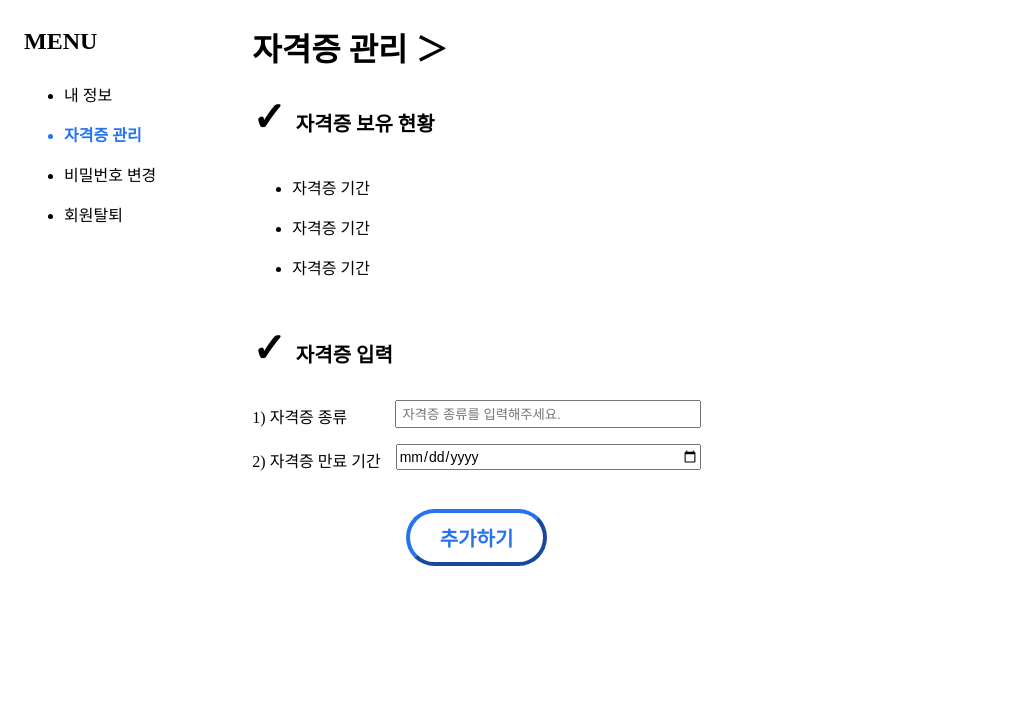
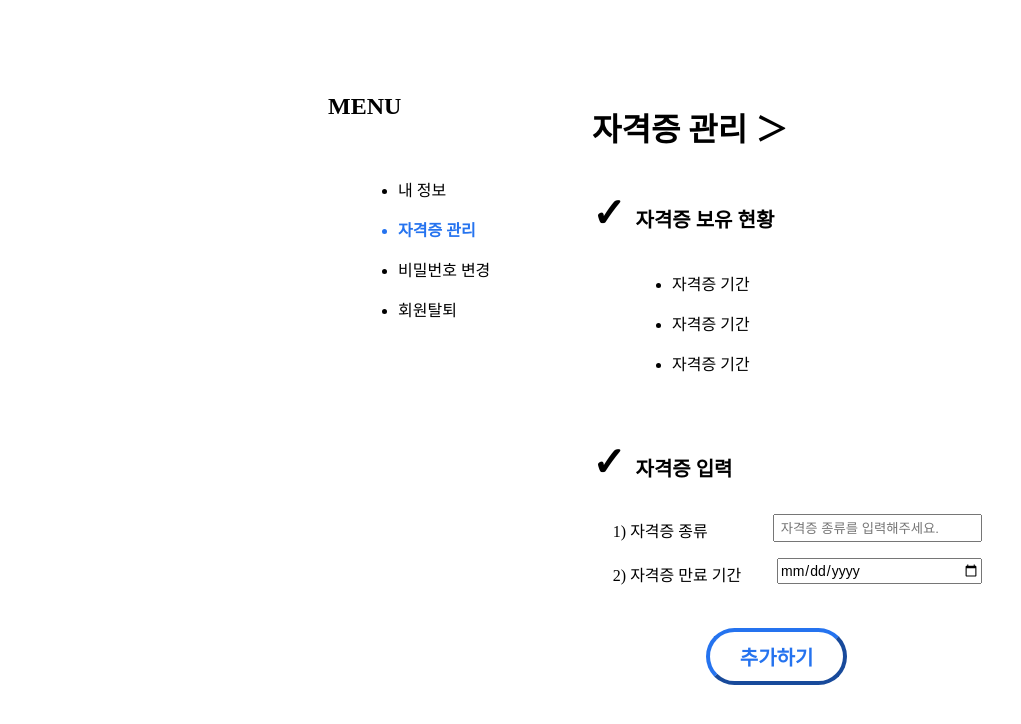
Before and after one commit to tmdqls2257/GAJA, a React (Create React App) app in the folder client/: page /mypage in a window 1280 px wide. Both pictures are taken after a click on the item "자격증 관리". Shown: the top 724 px of the page, without its empty margins (0-1021 px from the left). Built offline with nearby package versions, Linux system fonts and the light colour scheme.

Commit message:
Done: Main에 Mypage 구현 완료

```diff
--- a/client/src/App.js
+++ b/client/src/App.js
@@ -11,7 +11,7 @@ function App() {
       <Routes>
         <Route path="/" element={<Begin />} />
         <Route path="main/" element={<Main />} />
-        <Route path="login/" element={<LoginSignup />} />
+        <Route path="/login/" element={<LoginSignup />} />
         <Route path="mypage/" element={<Mypage />} />
       </Routes>
     </BrowserRouter>
--- a/client/src/components/InternshipScholarship.js
+++ b/client/src/components/Internship.js
@@ -4,7 +4,7 @@ import styled from 'styled-components'
 function InternshipScholarship() {
   return (
     <>
-      <h1>Internship & Scholarship</h1>
+      <h1>Internship</h1>
     </>
   )
 }
--- a/client/src/components/License.js
+++ b/client/src/components/License.js
@@ -2,16 +2,17 @@ import React from 'react'
 import styled from 'styled-components'
 
 export const Current = styled.div`
-  width: 70%;
-  display: flex;
+  /* display: flex;
   align-items: flex-start;
   justify-content: flex-start;
-  margin-top: -1rem;
+  margin-top: 1rem;
+  margin-left: -1rem; */
 `
 
 export const List = styled.div`
   display: flex;
   margin: auto;
+  margin-left: 40px;
   margin-top: -20px;
   align-items: flex-start;
   justify-content: flex-start;
--- a/client/src/components/Managelicense.js
+++ b/client/src/components/Managelicense.js
@@ -6,11 +6,14 @@ import License from './License'
 export const ManageLicense = styled.div`
   display: flex;
   margin: auto;
+  flex-direction: column;
+`
+
+export const Add = styled.div`
+  display: flex;
   width: 100%;
-  /* align-items: flex-start; */
-  /* justify-content: center; */
+  margin-left: 1.3rem;
   flex-direction: column;
-  /* margin-top: 120px; */
 `
 
 function Managelicense() {
@@ -48,7 +51,9 @@ function Managelicense() {
       <ManageLicense>
         <h1 className='title'>자격증 관리 ＞</h1>
         <License />
+        <br />
         <h3 id='current'><span className='check'>&#10003;</span> 자격증 입력</h3>
+        <Add>
           <div>
             <label
               htmlFor='new_license_name'
@@ -71,6 +76,7 @@ function Managelicense() {
               placeholder=' 자격증의 만료 기간을 입력해주세요.'
               onChange={(e) => handleExpiration(e)} />
           </div>
+        </Add>
         <button
           className='license_add_button'
           onClick={() => handleSubmit()}>
--- a/client/src/components/Menu.js
+++ b/client/src/components/Menu.js
@@ -1,5 +1,8 @@
 import React, { useState } from 'react'
 import styled from 'styled-components'
+import Internship from './Internship'
+import Scholarship from './Scholarship'
+import Mypage from './Mypage'
 
 export const Ul = styled.ul`
   margin: 0;
@@ -27,6 +30,7 @@ export const Ul = styled.ul`
 
       &:hover {
         background: #0044FF;
+        cursor: pointer;
       }
 
       > h1 {
@@ -36,25 +40,47 @@ export const Ul = styled.ul`
       > span {
           font-size: 20px;
       }
+
+      &.focused {
+        background: #0044FF;
+      }
     }
 `
 
 const Menu = () => {
+
+  const [currentTab, setcurrentTab] = useState(0);
+  const list = [<Internship />, <Scholarship />, <Mypage />]
+
+  const selectMenuHandler = (index) => {
+    setcurrentTab(index)
+    console.log(index)
+  }
+
   return (
+    <>
       <Ul>
-      <li>
+        <li key={0}
+          onClick={() => selectMenuHandler(0)}
+          className={currentTab === 0 ? 'focused' : 'submenu'}>
           <h1>인턴쉽</h1>
           <span>각종 기업에서 실시하고 있는 인턴 채용에 대해 알아볼 수 있습니다.</span>
         </li>
-      <li>
+        <li key={1}
+          onClick={() => selectMenuHandler(1)}
+          className={currentTab === 1 ? 'focused' : 'submenu'}>
           <h1>장학금</h1>
           <span>대학교, 장학재단 혹은 민간단체 등에서 지급하는 다양한 장학금에 관한 정보를 조회할 수 있습니다.</span>
         </li>
-      <li>
+        <li key={2}
+          onClick={() => selectMenuHandler(2)}
+          className={currentTab === 2 ? 'focused' : 'submenu'}>
           <h1>마이페이지</h1>
           <span>개인정보를 수정할 수 있으며, 등록한 자격증을 확인할 수 있습니다.</span>
         </li>
       </Ul>
+      {list[currentTab]}
+    </>
   )
 }
 
--- a/client/src/components/Myinfo.css
+++ b/client/src/components/Myinfo.css
@@ -32,6 +32,8 @@
   border-width: 4px;
   font-size: 20px;
   padding: 10px 30px;
+  margin-top: 6rem;
+  margin-left: 6rem;
   border-radius: 100px;
   cursor: pointer;
   transition-duration: 0.2
@@ -72,7 +74,7 @@
 }
 
 .new_license_name {
-  width: 298px;
+  width: 201px;
   height: 22px;
   margin: auto;
   margin-left: 15px;
@@ -82,7 +84,7 @@
 }
 
 .new_license_expiration {
-  width: 300px;
+  width: 200px;
   font-family: Arial, sans-serif;
   font-size: 14px;
   height: 22px;
@@ -99,7 +101,8 @@
   border-color: #2573ef;
   font-weight: bold;
   margin: auto;
-  margin-top: 1.2rem;
+  margin-top: 1.5rem;
+  margin-bottom: -50rem;
   border-width: 4px;
   font-size: 20px;
   padding: 10px 30px;
@@ -134,3 +137,8 @@
   margin-right: 0px;
   float: right;
 }
+
+.mypage_menu {
+  margin-top: 5.3rem;
+  width: 200px;
+}
--- a/client/src/components/Mypage.js
+++ b/client/src/components/Mypage.js
@@ -6,6 +6,10 @@ import Changepassword from './Changepassword'
 import Managelicense from './Managelicense'
 import Signout from './Signout';
 
+export const Container = styled.div`
+  max-width: 100vw;
+  min-width: 1190px;
+`
 
 export const MyPage = styled.div`
   display: flex;
@@ -19,15 +23,24 @@ export const Sidebar = styled.div`
   align-items: flex-start;
   justify-content: flex-start;
   flex-direction: column;
-  margin-left: 1rem;
+  margin-left: 20rem;
   margin-right: 3rem;
   /* background-color: skyblue; */
 `
 
+export const Desc = styled.div`
+  margin-left: 1rem;
+  margin-top: 5rem;
+  margin-bottom: 10rem;
+  min-height: 450px;
+`
+
+
 export const List = styled.div`
+  /* position: absolute; */
+  margin-top: 15px;
+  margin-left: 30px;
   display: flex;
-  margin-top: -15px;
-  margin-right: 3rem;
   align-items: flex-start;
   justify-content: center;
   line-height: 40px;
@@ -58,10 +71,11 @@ function Mypage() {
 
   return (
     <>
+      <Container>
         <MyPage>
 
           <Sidebar>
-          <h2>MENU</h2>
+            <h2 className='mypage_menu'>MENU</h2>
             <List>
               <ul>
                 <li key={0}
@@ -88,9 +102,12 @@ function Mypage() {
             </List>
           </Sidebar>
 
+          <Desc>
             <p>{list[currentTab]}</p>
+          </Desc>
 
         </MyPage>
+      </Container>
     </>
   )
 }
--- a/client/src/components/Navigation.js
+++ b/client/src/components/Navigation.js
@@ -37,7 +37,9 @@ const Navigation = () => {
         <Link to='login/'>
           <div>회원가입</div>
         </Link>
-        <div>GAJA 소개</div>
+        <Link to='/'>
+          <div>GAJA 소개</div>
+        </Link>
       </Container>
     </>
   )
--- /dev/null
+++ b/client/src/components/Scholarship.js
@@ -0,0 +1,12 @@
+import React from 'react'
+import styled from 'styled-components'
+
+function Scholarship() {
+  return (
+    <>
+      <h1>Scholarship</h1>
+    </>
+  )
+}
+
+export default Scholarship
--- a/client/src/pages/Main.js
+++ b/client/src/pages/Main.js
@@ -2,7 +2,8 @@ import React from 'react'
 import Header from '../components/Header'
 import Menu from '../components/Menu'
 import Footer from '../components/Footer'
-import InternshipScholarship from '../components/InternshipScholarship'
+import Internship from '../components/Internship'
+import Scholarship from '../components/Scholarship'
 import Mypage from '../components/Mypage'
 
 function Main() {
@@ -10,7 +11,6 @@ function Main() {
     <>
       <Header />
       <Menu />
-      <InternshipScholarship />
       <Footer />
     </>
   )
```
Lines whose indentation alone changed are shown as unchanged.
